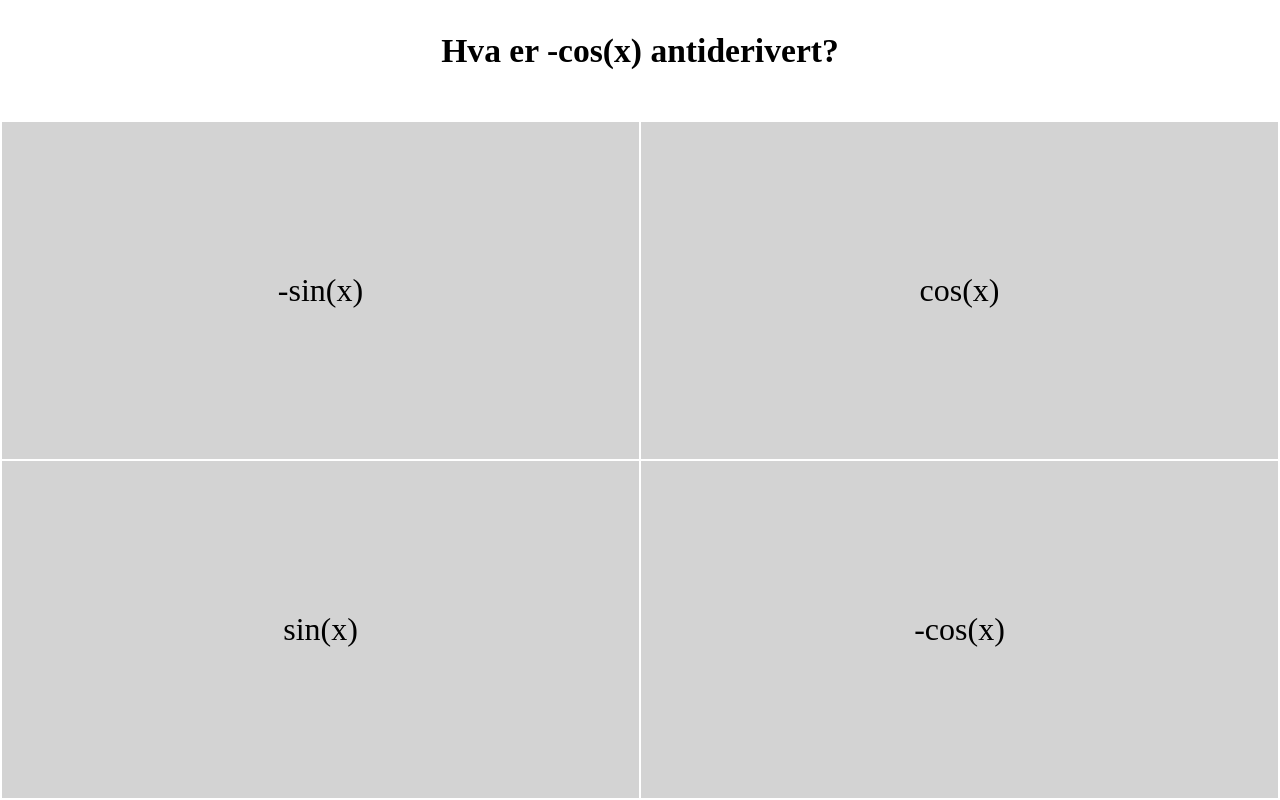
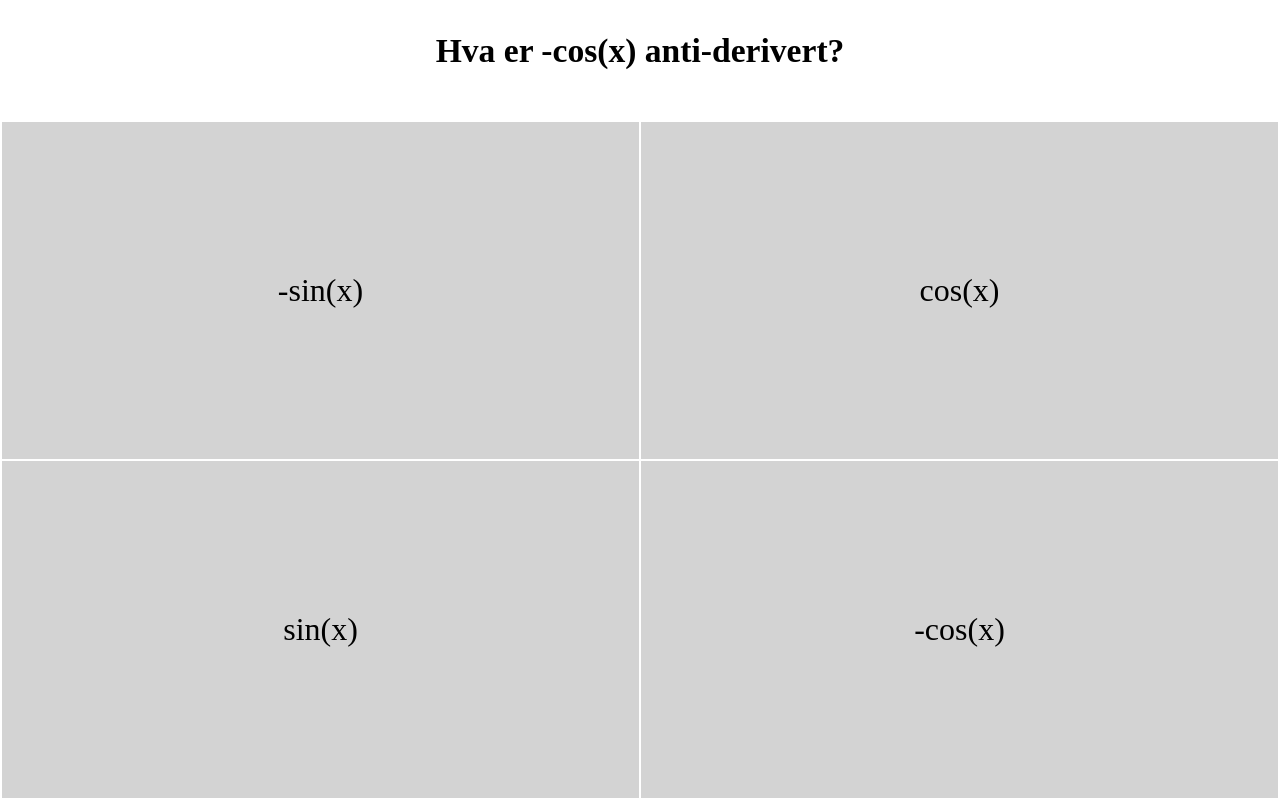
Before and after one commit to JDoggTheRealest/Jdoggtherealest.github.io, a plain HTML site: page øvematte.html in a window 1280 px wide. Drawn offline with Linux system fonts and the light colour scheme.

Commit message:
Add files via upload

```diff
--- a/øvematte.html
+++ b/øvematte.html
@@ -70,10 +70,10 @@
 			["Hva er sin(x) derivert?",1]
 			,["Hva er cos(x) derivert?",2]
 			,["Hva er -cos(x) derivert?",0]
-			,["Hva er cos(x) antiderivert?",0]
-			,["Hva er -sin(x) antideriver?",1]
-			,["Hva er sin(x) antiderivert?",3]
-			,["Hva er -cos(x) antiderivert?",2]
+			,["Hva er cos(x) anti-derivert?",0]
+			,["Hva er -sin(x) anti-deriver?",1]
+			,["Hva er sin(x) anti-derivert?",3]
+			,["Hva er -cos(x) anti-derivert?",2]
 			,["Hva er -sin(x) derivert?",3]
 		];
 
```
